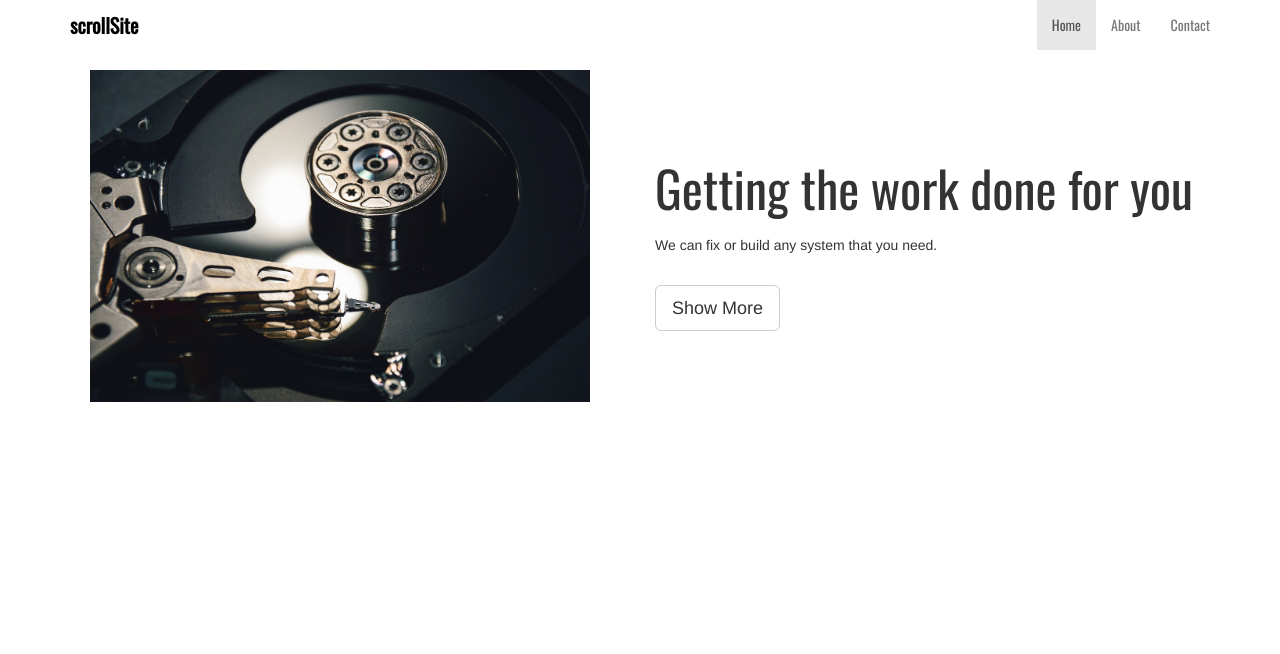
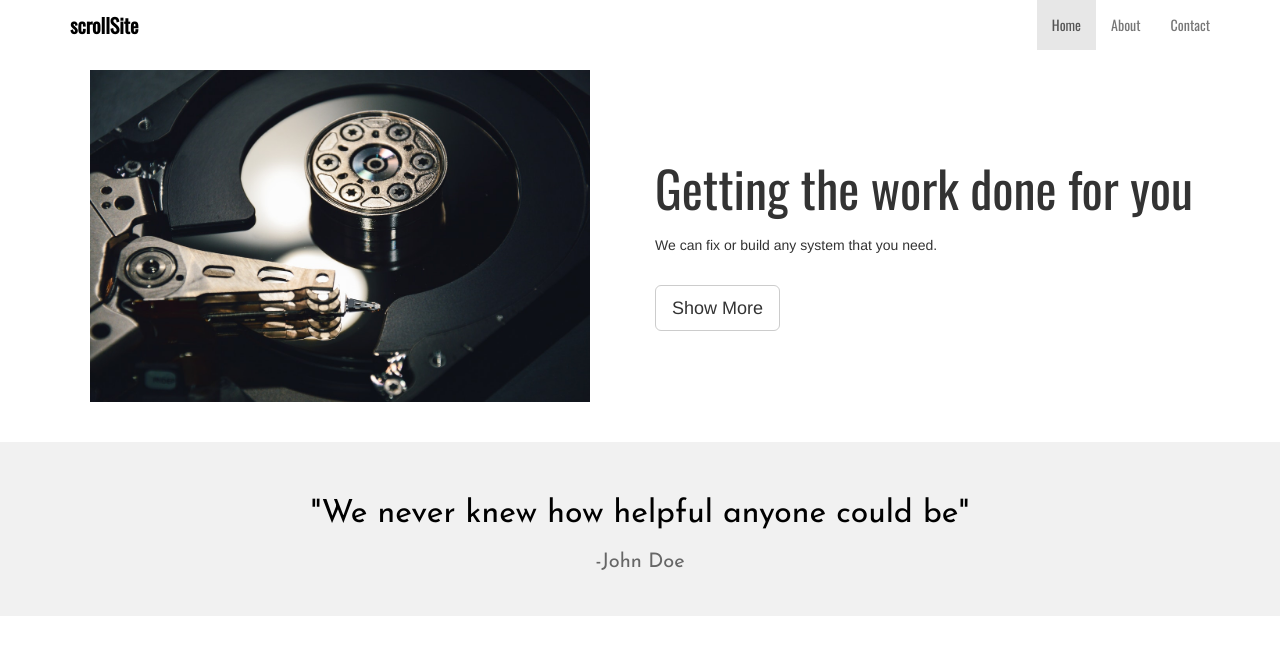
Before and after one commit to Hereiam123/scrollSite, a plain HTML site: page index.html in a window 1280 px wide. Drawn offline with nearby package versions, Linux system fonts and the light colour scheme.

Commit message:
testimonial area

```diff
--- a/css/style.css
+++ b/css/style.css
@@ -35,3 +35,21 @@ p{
 #showcase .showcase-right{
     margin-top:90px;
 }
+
+#testimonial{
+    background: #f1f1f1;
+    padding: 50px 0 30px 0;
+    text-align: center;
+    margin-top:40px;
+}
+
+#testimonial p{
+    font-size:32px;
+    font-family:Josefin Sans;
+    color:#000;
+}
+
+#testimonial p.customer{
+    font-size:20px;
+    color:#666;
+}
--- a/index.html
+++ b/index.html
@@ -5,6 +5,7 @@
     <title>scrollSite</title>
     <link href="https://fonts.googleapis.com/css?family=Oswald" rel="stylesheet">
     <link href="https://fonts.googleapis.com/css?family=Roboto" rel="stylesheet">
+    <link href="https://fonts.googleapis.com/css?family=Josefin+Sans" rel="stylesheet">
     <script src="https://unpkg.com/scrollreveal/dist/scrollreveal.min.js"></script>
     <link href="https://maxcdn.bootstrapcdn.com/bootstrap/3.3.7/css/bootstrap.min.css" rel="stylesheet" integrity="sha384-BVYiiSIFeK1dGmJRAkycuHAHRg32OmUcww7on3RYdg4Va+PmSTsz/K68vbdEjh4u" crossorigin="anonymous">
     <link href="css/style.css" rel="stylesheet">
@@ -51,6 +52,13 @@
             </div>
         </section>
 
+        <section id="testimonial">
+            <div class="container">
+                <p>"We never knew how helpful anyone could be"</p>
+                <p class="customer">-John Doe</p>
+            </div>
+        </section>
+
     <script src="https://code.jquery.com/jquery-3.2.1.min.js" integrity="sha256-hwg4gsxgFZhOsEEamdOYGBf13FyQuiTwlAQgxVSNgt4=" crossorigin="anonymous"></script>
     <script src="https://maxcdn.bootstrapcdn.com/bootstrap/3.3.7/js/bootstrap.min.js" integrity="sha384-Tc5IQib027qvyjSMfHjOMaLkfuWVxZxUPnCJA7l2mCWNIpG9mGCD8wGNIcPD7Txa" crossorigin="anonymous"></script>
     </body>
```
